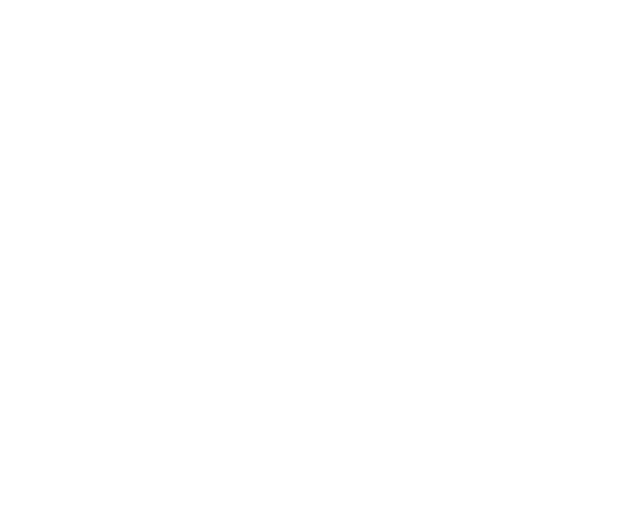
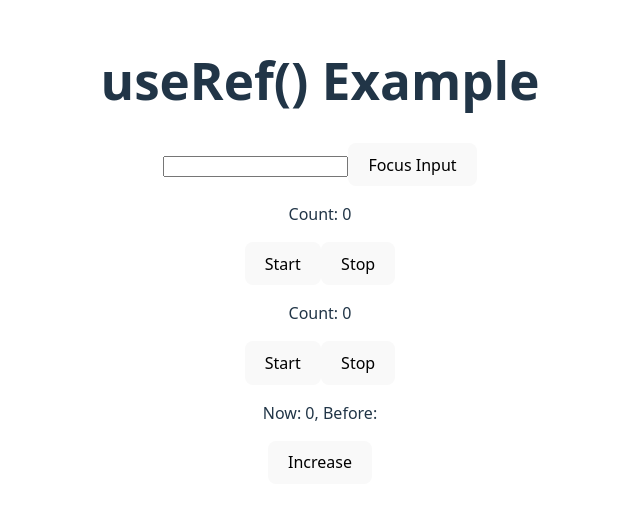
Before and after one commit to myozin-kyaw/react, a React (Vite) app in the folder react-hooks/: page / in a window 1280 px wide. Shown: the part 149-656 px from the top of the page, without its empty margins (320-960 px from the left). Built offline with nearby package versions, Linux system fonts and the light colour scheme.

Commit message:
react-hook: useRef()

```diff
--- a/react-hooks/src/App.jsx
+++ b/react-hooks/src/App.jsx
@@ -4,6 +4,7 @@ import UseStateExample from './components/useStateExample'
 import UseEffectExample from './components/UseEffectExample'
 import UseContextExample from './components/UseContextExample'
 import UseReducerExample from './components/UseReducerExample'
+import UseRefExample from './components/UseRefExample'
 
 function App() {
   const [count, setCount] = useState(0)
@@ -14,6 +15,7 @@ function App() {
       {/* <UseEffectExample/> */}
       {/* <UseContextExample/> */}
       {/* <UseReducerExample/> */}
+      <UseRefExample/>
     </div>
   )
 }
--- /dev/null
+++ b/react-hooks/src/components/UseRefExample.jsx
@@ -0,0 +1,90 @@
+import { useEffect, useRef, useState } from "react";
+
+export default function UseRefExample() {
+    return (
+        <div>
+            <h1>useRef() Example</h1>
+            <InputFocus/>
+            <TimerExample/>
+            <TimerExampleTwo/>
+            <PrevStateExample/>
+        </div>
+    );
+}
+
+const InputFocus = () => {
+  const inputRef = useRef(null);
+
+  const handleFocus = () => {
+    inputRef.current.focus();
+  };
+
+  return (
+    <div>
+      <input ref={inputRef} type="text" />
+      <button onClick={handleFocus}>Focus Input</button>
+    </div>
+  );
+}
+
+const TimerExample = () => {
+    const [count, setCount] = useState(0);
+    const timerRef = useRef(null);
+
+    const startTimer = () => {
+      timerRef.current = setInterval(() => {
+        setCount(c => c + 1);
+      }, 1000);
+    };
+
+    const stopTimer = () => {
+      clearInterval(timerRef.current);
+    };
+
+    return (
+      <div>
+        <p>Count: {count}</p>
+        <button onClick={startTimer}>Start</button>
+        <button onClick={stopTimer}>Stop</button>
+      </div>
+    );
+  }
+
+
+const TimerExampleTwo = () => {
+  const [count, setCount] = useState(0);
+
+  const startTimer = () => {
+    setInterval(() => {
+      setCount((count) => count + 1);
+    }, 1000);
+  };
+
+  const stopTimer = () => {
+    clearInterval(count);
+  };
+
+  return (
+    <div>
+      <p>Count: {count}</p>
+      <button onClick={startTimer}>Start</button>
+      <button onClick={stopTimer}>Stop</button>
+    </div>
+  );
+}
+
+const PrevStateExample = () => {
+  const [count, setCount] = useState(0);
+  const prevCount = useRef();
+
+  useEffect(() => {
+    prevCount.current = count;
+  }, [count]);
+
+  return (
+    <div>
+      <p>Now: {count}, Before: {prevCount.current}</p>
+      <button onClick={() => setCount(c => c + 1)}>Increase</button>
+    </div>
+  );
+}
```
